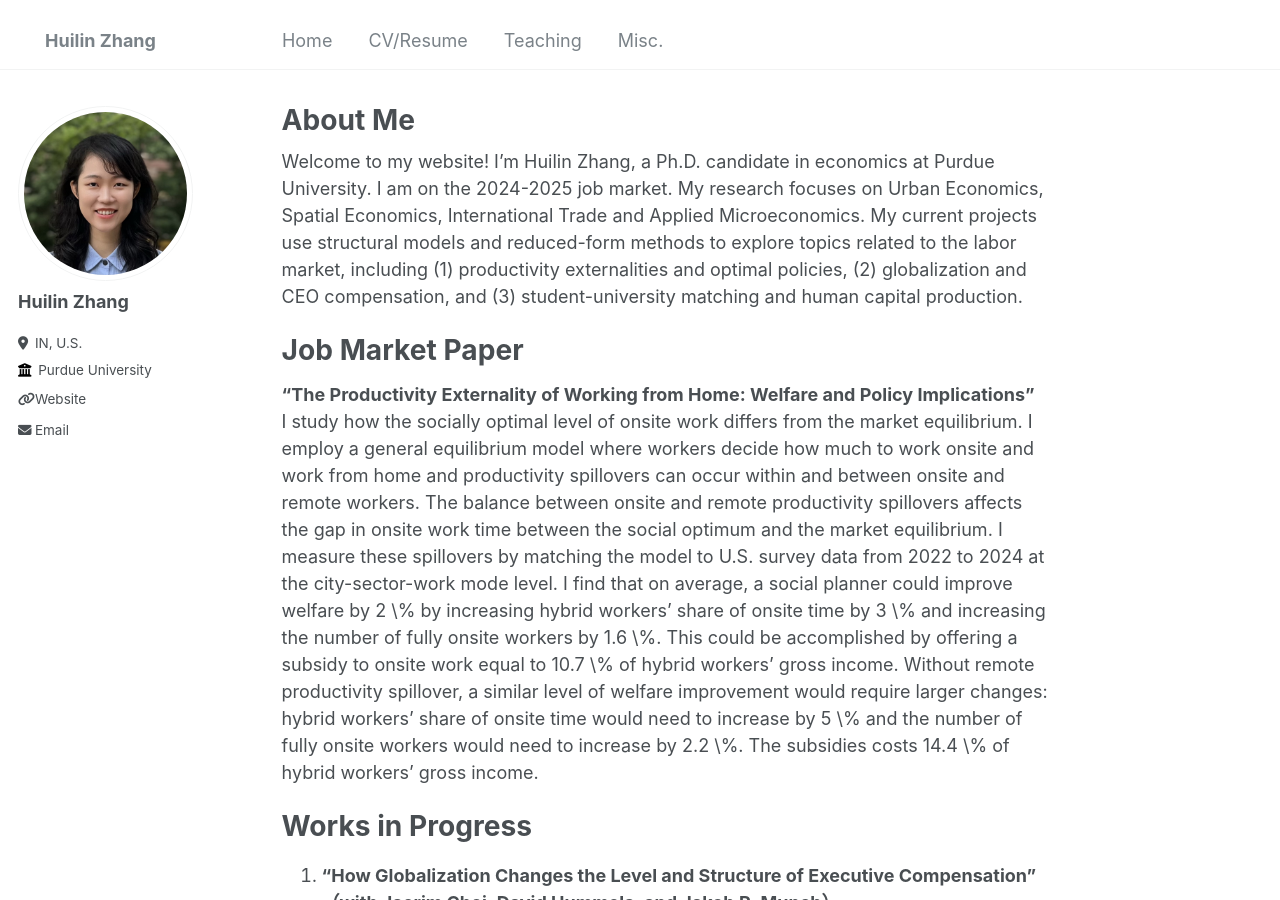
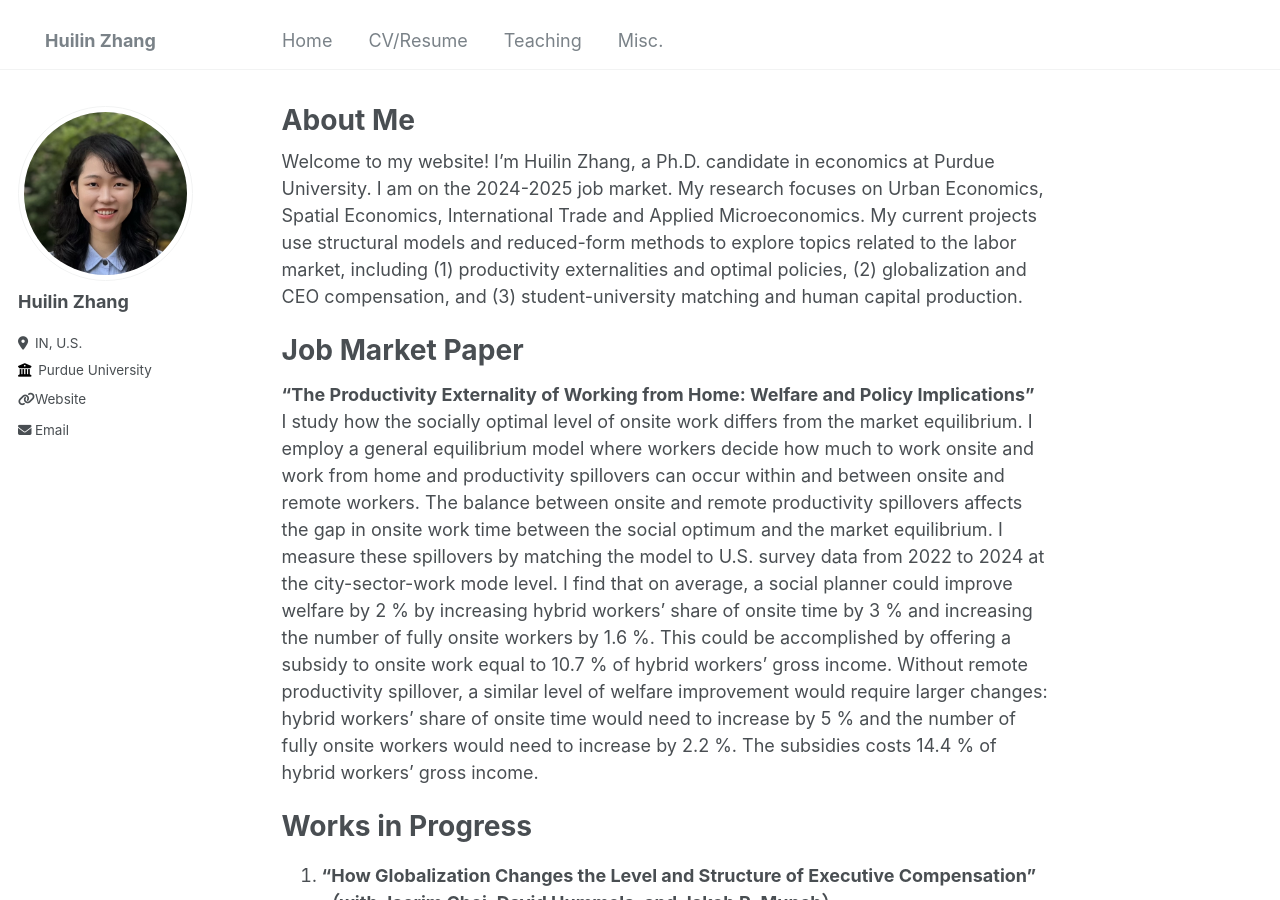
Before and after one commit to huilin-zhang/huilin-zhang.github.io, a Jekyll site: the page built from _pages/about.md, in a window 1280 px wide and 900 px high. Built offline with Jekyll 4.4.1, drawn with Linux system fonts in a browser that asks for light colours.

Commit message:
minor change

```diff
--- a/_pages/about.md
+++ b/_pages/about.md
@@ -12,7 +12,7 @@ Welcome to my website! I’m Huilin Zhang, a Ph.D. candidate in economics at Pur
 Job Market Paper
 ======
 **“The Productivity Externality of Working from Home: Welfare and Policy Implications”**<br>
- I study how the socially optimal level of onsite work differs from the market equilibrium. I employ a general equilibrium model where workers decide how much to work onsite and work from home and productivity spillovers can occur within and between onsite and remote workers. The balance between onsite and remote productivity spillovers affects the gap in onsite work time between the social optimum and the market equilibrium. I measure these spillovers by matching the model to U.S. survey data from 2022 to 2024 at the city-sector-work mode level. I find that on average, a social planner could improve welfare by 2 \% by increasing hybrid workers' share of onsite time by 3 \% and increasing the number of fully onsite workers by 1.6 \%. This could be accomplished by offering a subsidy to onsite work equal to 10.7 \% of hybrid workers’ gross income. Without remote productivity spillover, a similar level of welfare improvement would require larger changes: hybrid workers' share of onsite time would need to increase by 5 \% and the number of fully onsite workers would need to increase by 2.2 \%. The subsidies costs 14.4 \% of hybrid workers’ gross income.
+ I study how the socially optimal level of onsite work differs from the market equilibrium. I employ a general equilibrium model where workers decide how much to work onsite and work from home and productivity spillovers can occur within and between onsite and remote workers. The balance between onsite and remote productivity spillovers affects the gap in onsite work time between the social optimum and the market equilibrium. I measure these spillovers by matching the model to U.S. survey data from 2022 to 2024 at the city-sector-work mode level. I find that on average, a social planner could improve welfare by 2 % by increasing hybrid workers' share of onsite time by 3 % and increasing the number of fully onsite workers by 1.6 %. This could be accomplished by offering a subsidy to onsite work equal to 10.7 % of hybrid workers’ gross income. Without remote productivity spillover, a similar level of welfare improvement would require larger changes: hybrid workers' share of onsite time would need to increase by 5 % and the number of fully onsite workers would need to increase by 2.2 %. The subsidies costs 14.4 % of hybrid workers’ gross income.
 
 Works in Progress
 ======
```
